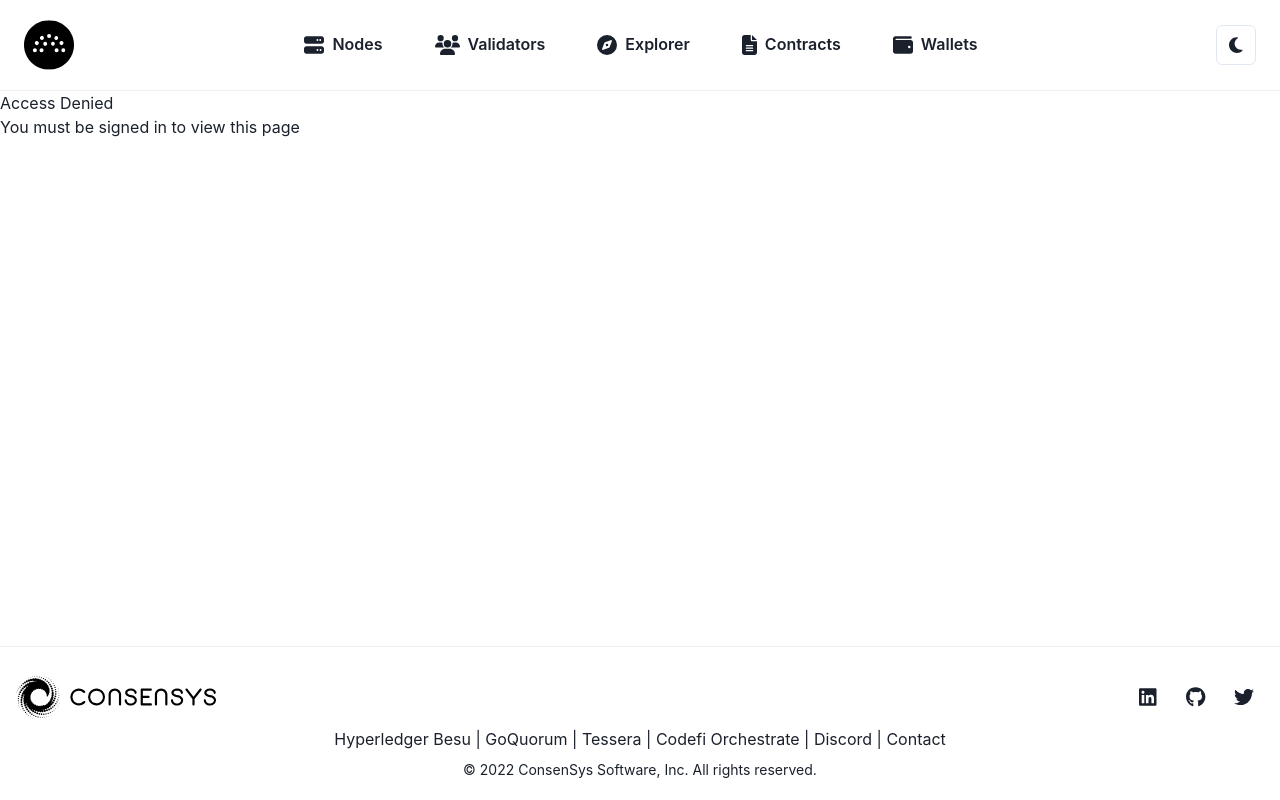
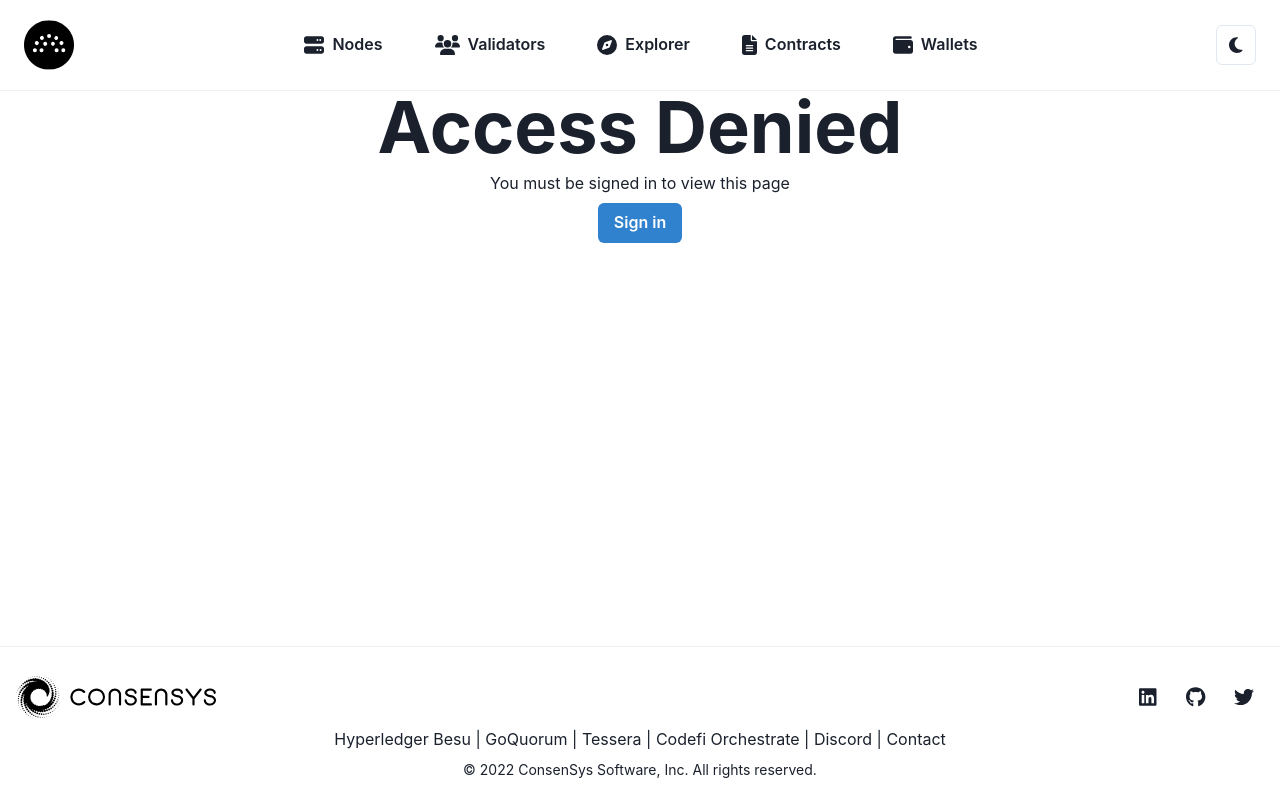
Before and after one commit to Consensys/quorum-explorer, a Next.js app: page /nodes in a window 1280 px wide. Built offline with nearby package versions, Linux system fonts and the light colour scheme; no server answers.

Commit message:
working auth
Signed-off-by: Eric Lin <eric.lin@consensys.net>

```diff
--- a/src/common/components/Misc/AccessDenied.tsx
+++ b/src/common/components/Misc/AccessDenied.tsx
@@ -1,10 +1,23 @@
 import { signIn } from "next-auth/react";
+import { Container, Heading, Center, VStack, Button } from "@chakra-ui/react";
+import { motion } from "framer-motion";
 
 export default function AccessDenied() {
   return (
     <>
-      <h1>Access Denied</h1>
-      <p>
+      <motion.section
+        initial={{ opacity: 0 }}
+        whileInView="visible"
+        viewport={{ once: true }}
+        animate={{ opacity: 1 }}
+        transition={{ duration: 1 }}
+      >
+        <Container>
+          <Center>
+            <VStack>
+              <Heading as="h1" size="4xl" noOfLines={1}>
+                Access Denied
+              </Heading>
               <a
                 href="/api/auth/signin"
                 onClick={(e) => {
@@ -14,7 +27,20 @@ export default function AccessDenied() {
               >
                 You must be signed in to view this page
               </a>
-      </p>
+              <Button
+                colorScheme="blue"
+                // href="/api/auth/signin"
+                onClick={(e) => {
+                  e.preventDefault();
+                  signIn();
+                }}
+              >
+                Sign in
+              </Button>
+            </VStack>
+          </Center>
+        </Container>
+      </motion.section>
     </>
   );
 }
```
Also changed, not shown: src/pages/api/auth/[...nextauth].js (renamed from src/pages/api/auth.ts, +17 -17 lines). Lines whose indentation alone changed are shown as unchanged.
